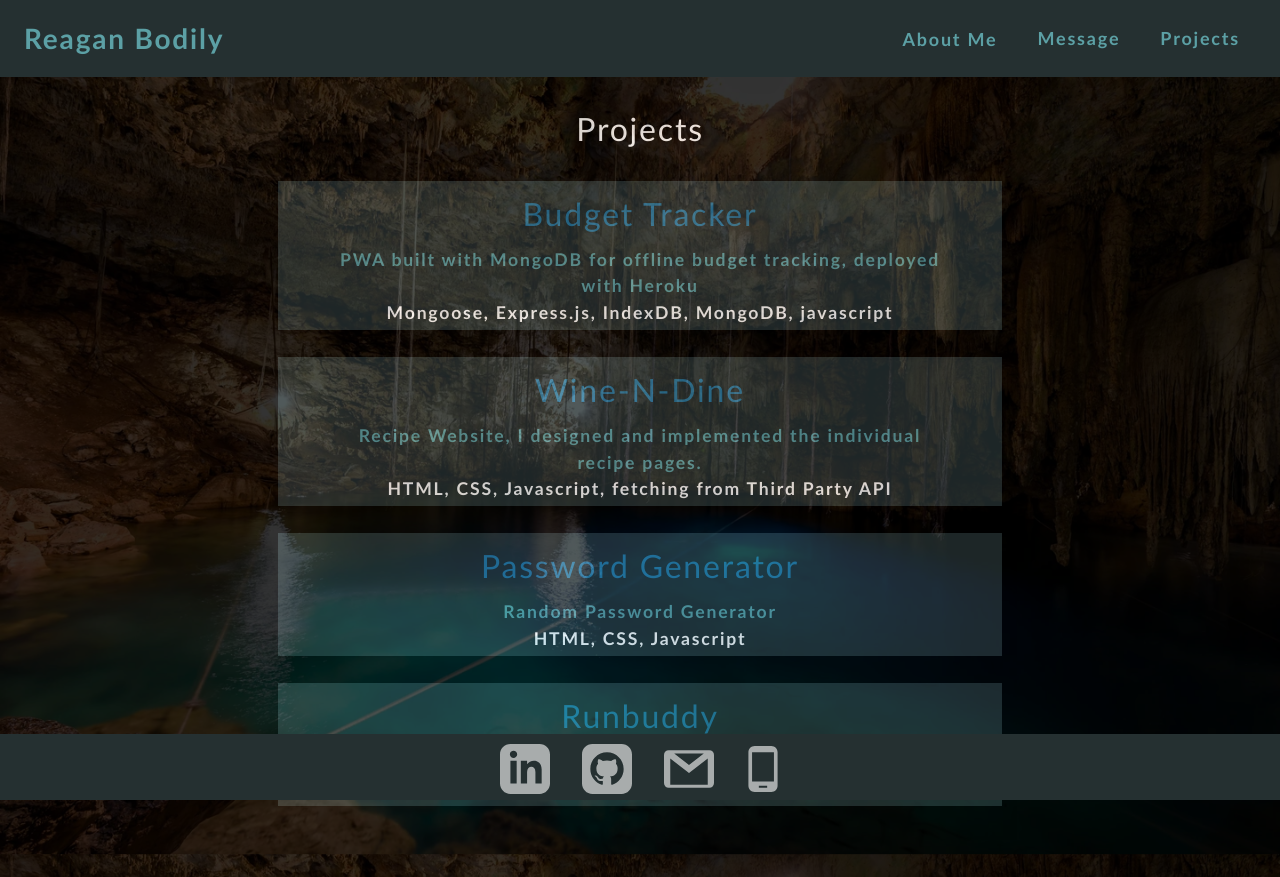
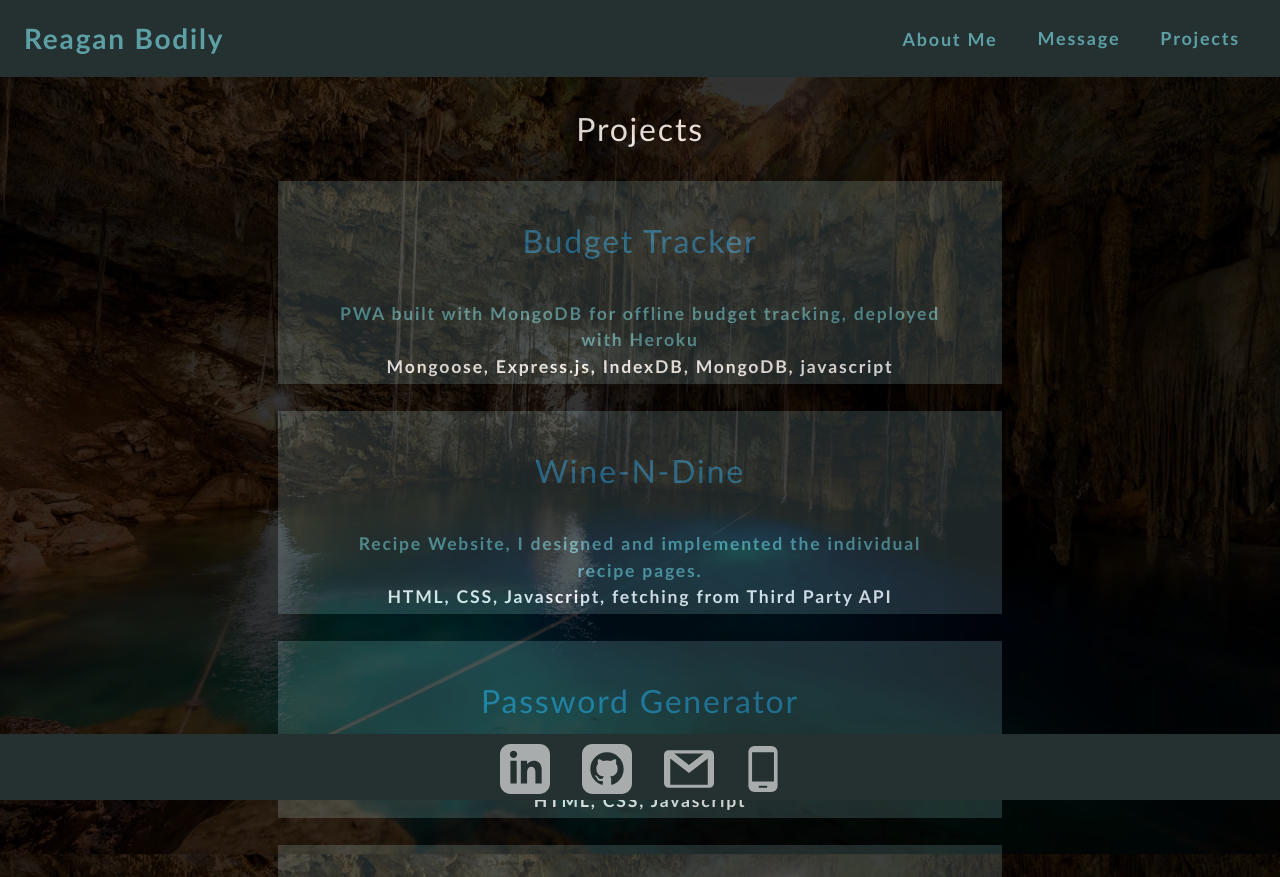
Before and after one commit to Rbodil/Rbod-2.0, a React (Create React App) app: page / in a window 1280 px wide. Both pictures are taken after a click on the item "Projects". Built offline with nearby package versions, Linux system fonts and the light colour scheme.

Commit message:
fixed links

```diff
--- a/src/components/Repo/index.js
+++ b/src/components/Repo/index.js
@@ -9,7 +9,7 @@ function Repo(props) {
             <div className="rounded-2xl bg-primary flex-column text-center justify-center px-6 mx-4 w-2/4" target='_blank' rel='nonreferrer' href={props.shit}>
                 <div className="container rounded-2xl">
                     <div className="mt-1 py-1">
-                        <h2 className="text-5xl font-semibold text-tertiary md:text-xl">{props.title}</h2>
+                        <a target='_blank' rel='nonreferrer' href={props.shit}><h2 className="text-5xl font-semibold text-tertiary md:text-xl" >{props.title}</h2></a>
                     </div>
                     <div>
                         <div className="w-full pb-1">
```
